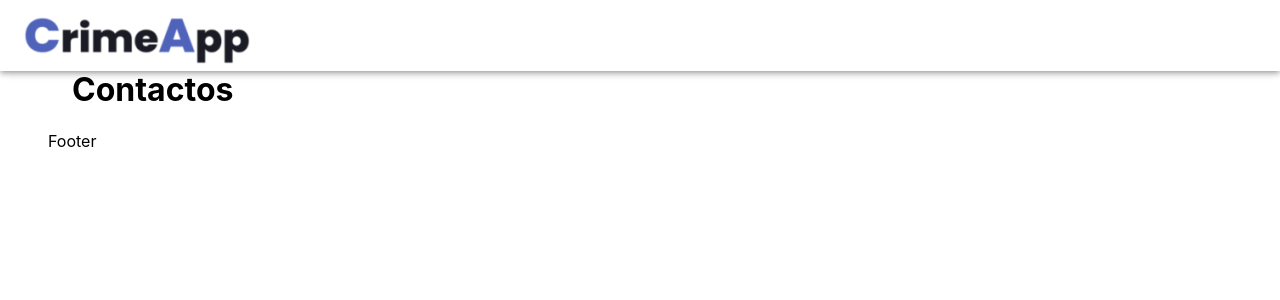
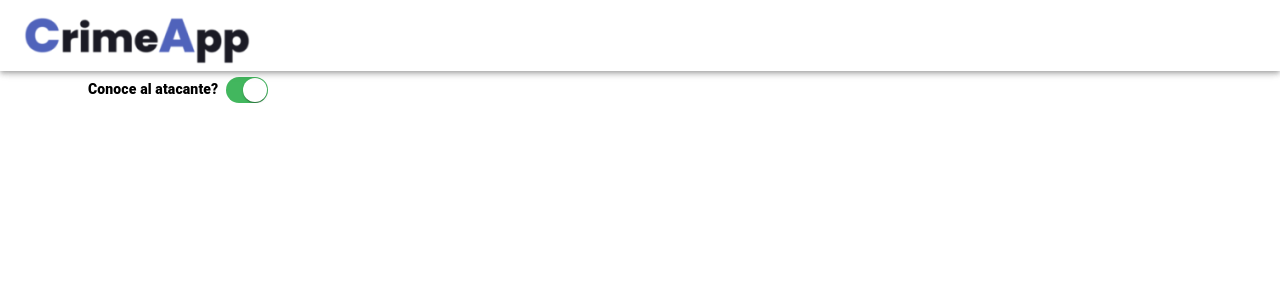
Before and after one commit to crimeApp/crimeApp, a React (Create React App) app: page /contact in a window 1280 px wide. Shown: the top 300 px of the page. Built offline with nearby package versions, Linux system fonts and the light colour scheme.

Commit message:
Spacing of label and switch is missing

```diff
--- /dev/null
+++ b/src/components/Switch/Switch.css
@@ -0,0 +1,5 @@
+.MuiFormControlLabel-label{
+    color: '#1B1B25' !important;
+    font-weight: bolder !important;
+    font-size: 14px !important;
+}
--- /dev/null
+++ b/src/components/Switch/Switch.js
@@ -0,0 +1,100 @@
+import { React, Fragment, useState } from 'react';
+import { withStyles } from '@material-ui/core/styles';
+import FormGroup from '@material-ui/core/FormGroup';
+import FormControlLabel from '@material-ui/core/FormControlLabel';
+import Switch from '@material-ui/core/Switch';
+
+import "./Switch.css";
+
+const CustomSwitch = withStyles((theme) => ({
+  root: {
+    width: 42,
+    height: 26,
+    padding: 0,
+    margin: theme.spacing(1),
+  },
+  switchBase: {
+    padding: 1,
+    '&$checked': {
+      transform: 'translateX(16px)',
+      color: theme.palette.common.white,
+      '& + $track': {
+        backgroundColor: '#42B75E',
+        opacity: 1,
+        border: 'none',
+      },
+    },
+    '&$focusVisible $thumb': {
+      color: '#42B75E',
+      border: '6px solid #fff',
+    },
+  },
+  thumb: {
+    width: 24,
+    height: 24,
+  },
+  track: {
+    borderRadius: 26 / 2,
+    border: `1px solid ${theme.palette.grey[400]}`,
+    backgroundColor: theme.palette.grey[50],
+    opacity: 1,
+    transition: theme.transitions.create(['background-color', 'border']),
+  },
+  checked: {},
+  focusVisible: {
+    color: '#42B75E',
+
+  },
+  label: {
+    color: '#1B1B25',
+    fontWeight: 'bolder',
+    fontFamily: 'Poppins'
+  },
+}))(({ classes, ...props }) => {
+  return (
+    <Switch
+      focusVisibleClassName={classes.focusVisible}
+      disableRipple
+      classes={{
+        root: classes.root,
+        switchBase: classes.switchBase,
+        thumb: classes.thumb,
+        track: classes.track,
+        checked: classes.checked,
+        label: classes.label,
+      }}
+      {...props}
+    />
+  );
+});
+
+export default function CostumizedSwitch(props) {
+  const { labelText } = props;
+  const [state, setState] = useState({
+    checkedA: true,
+    checkedB: true,
+  });
+
+  const handleChange = (event) => {
+    setState({ ...state, [event.target.name]: event.target.checked });
+  };
+
+  return (
+    <Fragment>
+      <FormGroup aria-label="position" row >
+        <FormControlLabel
+            className="MuiFormControlLabel-label"
+            label={`${labelText}`}
+            value="start"
+            labelPlacement="start"
+            control={
+              <CustomSwitch
+                checked={state.checkedA}
+                onChange={handleChange}
+                name="checkedA" />
+              }
+        />
+      </FormGroup>
+    </Fragment>
+  );
+}
--- a/src/layouts/LayoutAdmin.js
+++ b/src/layouts/LayoutAdmin.js
@@ -23,8 +23,6 @@ const useStyles = makeStyles((theme) => ({
 
 export default function LayoutAdmin(props){
     const { routes } = props;
-    //const classes = useStyles();
-
 
     return (
         <Container maxWidth="auto">
@@ -35,7 +33,6 @@ export default function LayoutAdmin(props){
                     <LoadRoutes routes={routes}/>
                 </Container>
 
-                <Grid item xs={12} className="layout-admin-footer">Footer</Grid>
             </Container>
         </Container>
     );
--- a/src/layouts/LayoutBasic.js
+++ b/src/layouts/LayoutBasic.js
@@ -19,7 +19,6 @@ export default function LayoutBasic(props){
                     <LoadRoutes routes={routes}/>
                 </Container>
 
-                <Grid  className="layout-basic-footer">Footer</Grid>
             </Container>
         </Container>
     );
--- a/src/pages/Admin/Admin.js
+++ b/src/pages/Admin/Admin.js
@@ -3,7 +3,7 @@ import React from 'react';
 export default function AdminHome(){
     return(
         <div>
-            <h1>Admin</h1>
+
         </div>
     )
 }
--- a/src/pages/Contact.js
+++ b/src/pages/Contact.js
@@ -1,9 +1,11 @@
 import React from 'react';
+
+import CostumizedSwitch from "../components/Switch/Switch";
 
 export default function Contact (){
     return(
         <div>
-            <h1>Contactos</h1>
+            <CostumizedSwitch labelText={'Conoce al atacante?'}/>
         </div>
     )
 }
```
